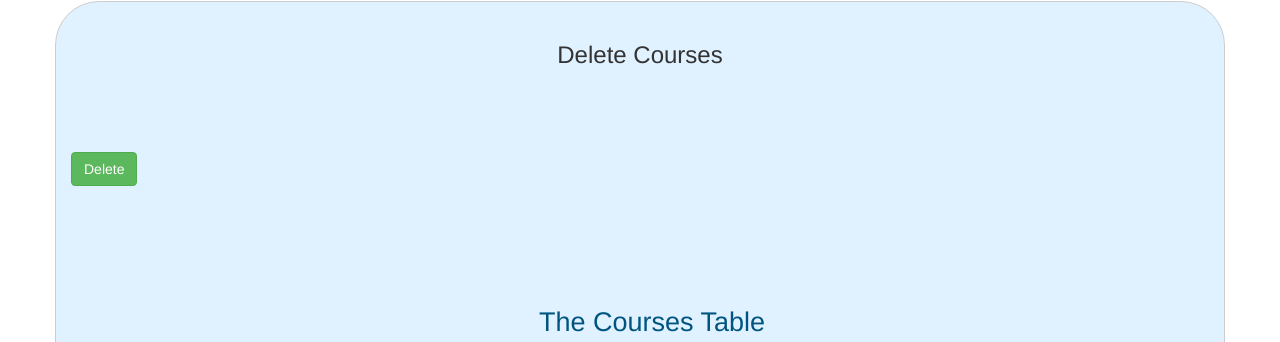
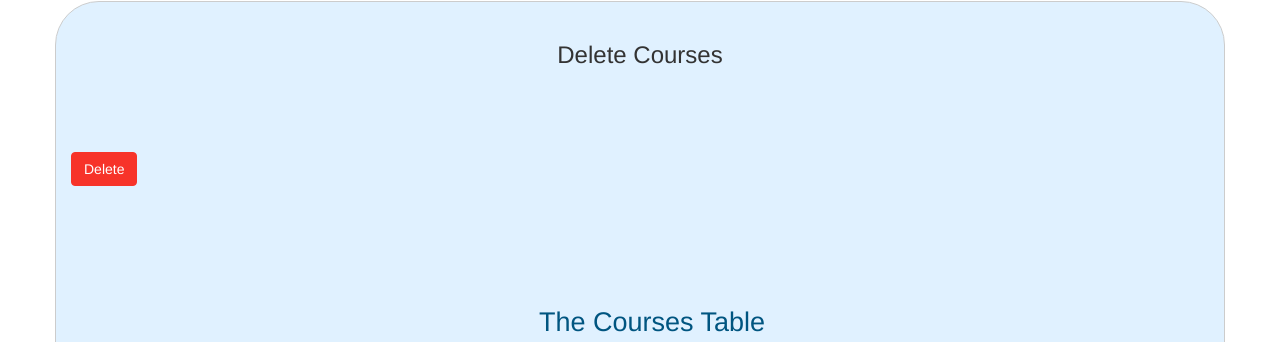
Before and after one commit to RoaaIMashina/IT-Planet, a PHP site: page /adman/deletcourses.php in a window 1280 px wide. Shown: the part 239-581 px from the top of the page. Run offline with PHP 8.4, Linux system fonts and the light colour scheme; data comes from the database, SQL or seed files in the repository; some web fonts are replaced.

Commit message:
Update deletcourses.php

```diff
--- a/adman/deletcourses.php
+++ b/adman/deletcourses.php
@@ -56,7 +56,9 @@ $conn= new mysqli($servername,$username,$password,$dbname);
                 <h3 align="center">Delete Courses</h3><br />
                 <br />
 
-                <button type="button" name="Delete" class="btn btn-success" data-toggle="collapse" data-target="#user_collapse">Delete</button>
+                <button type="button" name="Delete" class="btn btn-success" data-toggle="collapse" data-target="#user_collapse" style="
+    background-color: #f73329;
+    border-color: #f73329;">Delete</button>
                 <br /><br />
                 <div id="user_collapse" class="collapse">
                      <form method="post" id="user_form">
```
